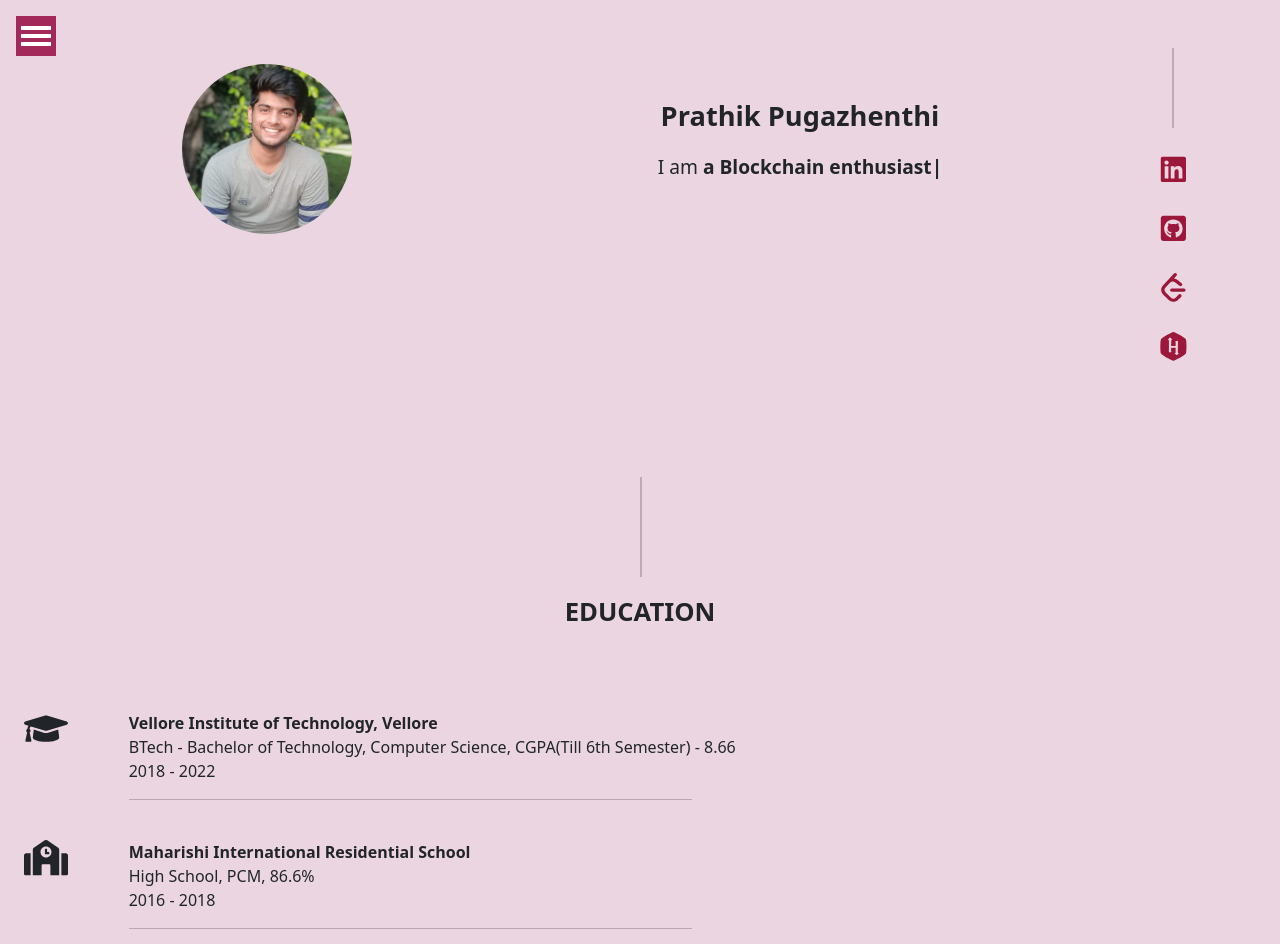
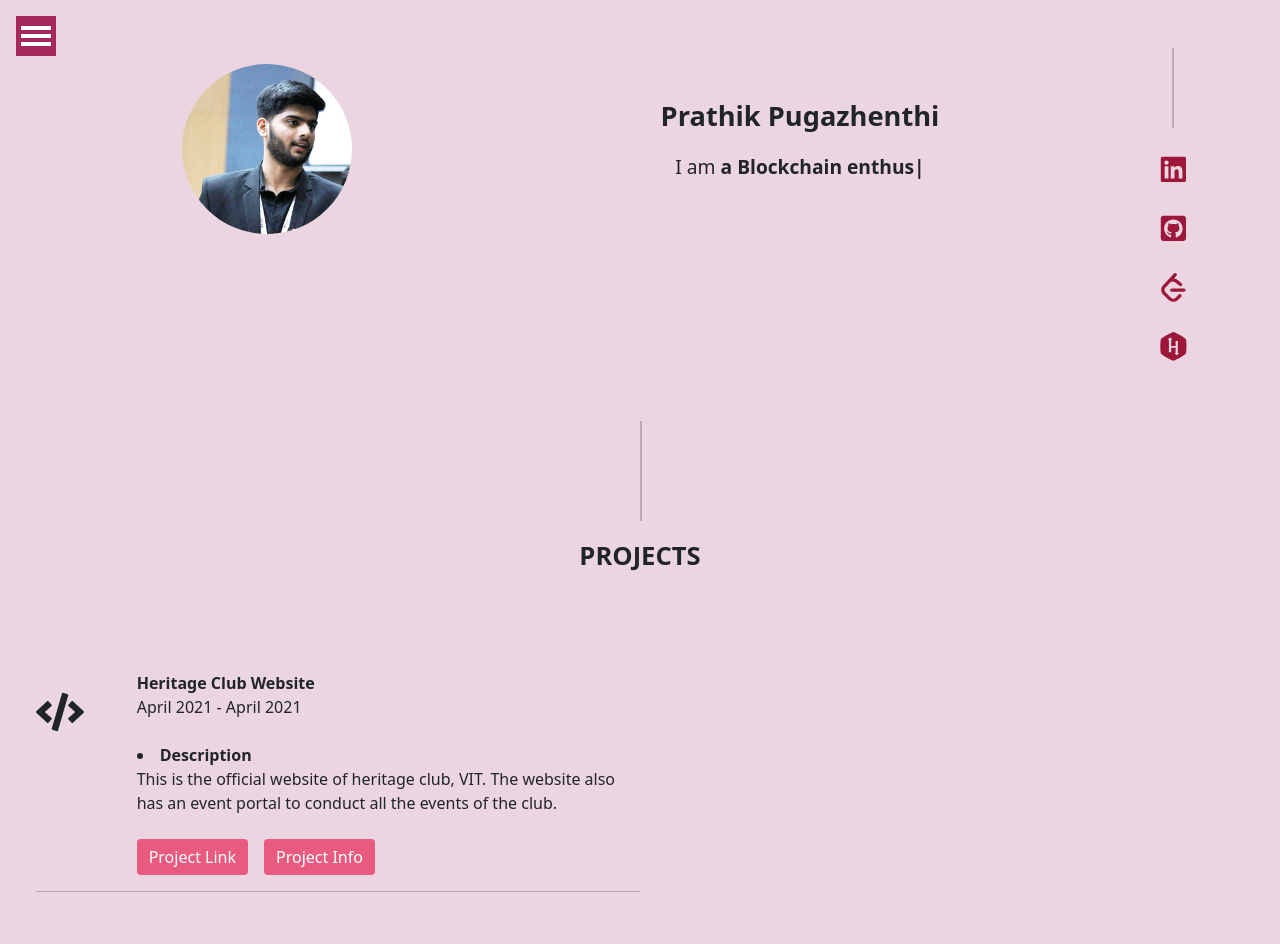
Before and after one commit to Prathik0300/Portfolio, a React (Create React App) app: page /Projects in a window 1280 px wide. Before the commit this address led to /. Shown: the top 944 px of the page. Built offline with nearby package versions, Linux system fonts and the light colour scheme.

Commit message:
almost done

```diff
--- a/package.json
+++ b/package.json
@@ -9,7 +9,9 @@
     "@testing-library/jest-dom": "^5.14.1",
     "@testing-library/react": "^11.2.7",
     "@testing-library/user-event": "^12.8.3",
+    "axios": "^0.21.4",
     "bootstrap": "^5.1.1",
+    "chart.js": "^3.5.1",
     "react": "^17.0.2",
     "react-chartjs-2": "^3.0.5",
     "react-dom": "^17.0.2",
--- a/src/App.css
+++ b/src/App.css
@@ -207,6 +207,25 @@ body{
 
 /* Common Styling for other components */
 
+.ProjectBtn {
+  margin-left: 1rem;
+}
+
+.ProjectCustomBtn button{
+  background-color: #e85a80;
+  color: #fff;
+
+}
+
+button{
+  outline: none !important;
+}
+
+button:focus,button:active {
+  outline: none !important;
+  box-shadow: none !important;
+}
+
 .newLine{
   white-space: pre-line;
 }
@@ -230,14 +249,17 @@ body{
   background-color: #e85a80 !important;
   outline: none !important;
   border: none !important;
+  color: #fff !important;
 }
 
 .btn:focus{
   outline: none !important;
   box-shadow: none !important;
 }
+
 .ActiveBtn{
   background-color: #9c173a !important;
+  color: #fff !important;
 }
 
 .AnimateRow{
@@ -259,7 +281,6 @@ body{
   align-items: center;
   justify-content: center;
   margin-right: 3rem;
-  /* animation: DispImg 0.5s ease-in-out forwards; */
 }
 
 .ImageRow img{
--- a/src/App.js
+++ b/src/App.js
@@ -1,6 +1,7 @@
 import './App.css';
 import {BrowserRouter} from "react-router-dom";
 import Main from "./Components/Main";
+
 
 
 function App() {
--- a/src/Components/Header.js
+++ b/src/Components/Header.js
@@ -9,7 +9,6 @@ const owner = OWNER;
 export default function Header() {
 
     const social = owner[0].socialLinks.map((item) => {
-        console.log(item.link,item.name);
         return(
                 <p key={item.id}>
                     <a href={item.link} target="blank">
--- a/src/Components/Main.js
+++ b/src/Components/Main.js
@@ -8,11 +8,14 @@ import Volunteer from './Volunteer';
 import { OWNER } from "../shared/prathik";
 import Skills from './Skills';
 import Experience from './Experience';
+import Project from './Projects';
+
+const URL = window.location.pathname;
 
 export default function Main() {
     return (
         <>
-            <Navbar/>
+            <Navbar URL={URL}/>
             <Header/>
 
             <Switch>
@@ -22,6 +25,7 @@ export default function Main() {
                 <Route exact path="/Volunteer" component={() => <Volunteer owner={OWNER[0]}/>}/>
                 <Route exact path="/Skills" component={() => <Skills owner={OWNER[0]}/>}/>
                 <Route exact path="/Experience" component={() => <Experience owner={OWNER[0]}/>}/>
+                <Route exact path="/Projects" component={() => <Project owner={OWNER[0]}/>}/>
                 <Redirect to="/"/>
             </Switch>
         </>
--- a/src/Components/Navbar.js
+++ b/src/Components/Navbar.js
@@ -5,12 +5,16 @@ import {Link} from "react-router-dom";
 var openVal = 0;
 const NavbarValues = ["Education","Certifications","Volunteer","Skills","Experience","Projects"];
 
-
-export default function Navbar() {
+export default function Navbar({URL}) {
 
     const [Active,setActive] = useState(false);
     const [HasOpened,setHasOpened] = useState(false);
     const [ActiveNavItem,setActiveNavItem] = useState(-1);
+
+    useEffect(()=>{
+        var idx = NavbarValues.indexOf(URL.slice(1));
+        setActiveNavItem(idx);
+    },[]);
 
     useEffect(() => {
         if(Active===false && openVal>0){
--- a/src/Components/Projects.js
+++ b/src/Components/Projects.js
@@ -1,11 +1,155 @@
-import React from 'react'
+import React, { useState,useEffect } from 'react';
+import { Button } from 'reactstrap';
+import { Pie } from 'react-chartjs-2'
 
+var ToSetID = -1;
+const axios = require('axios');
 
+const COLORS = ['#0088FE', '#00C49F','#cc00cc','#ffff00', '#FFBB28', '#FF8042'];
 
-export default function Projects() {
-    return (
-        <div>
+function Project({owner}){
 
+    const [RepoLanguage,setRepoLanguage] = useState([]);
+    const [ShowChartDivId,setChartDivId] = useState(-1);
+    const [chartItems,setChartItems] = useState([]);
+    const [ActiveBtn,setActiveBtn] = useState(-1);
+
+    useEffect(() => {
+        setChartDivId(ToSetID);
+        RepoInfo(-1,null);
+    },[])
+
+    useEffect(() => {
+        setChartDivId(ToSetID);
+    },[chartItems]);
+
+    useEffect(() => {
+
+        var lang = [];
+        var val = [];
+        var s = 0;
+        var obj = RepoLanguage[RepoLanguage.length -1];
+
+        for(const language in obj){
+            lang.push(language);
+            val.push(obj[language])
+            s+=obj[language];
+        }
+
+        for(var i=0;i<val.length;i++){
+            val[i] = (val[i]/s)*100;
+        }
+
+        setChartItems([
+            <Pie
+            data={{
+                labels:lang,
+                datasets:[{
+                    label:"Percentage use of languages in the project",
+                    data:val,
+                    backgroundColor:COLORS
+                }]
+            }}
+            height={250}
+            width={250}
+            options={{
+                maintainAspectRatio:false,
+            }}
+        />
+        ])
+    },[RepoLanguage]);
+
+    const RepoInfo = (id,repo) => {
+
+        if(repo===null || repo===undefined){
+            ToSetID = id;
+            return;
+        }
+
+        setActiveBtn(id);
+        const finalLang = axios({
+            method:"get",
+            url: `https://api.github.com/repos/Prathik0300/${repo}/languages`,
+        })
+        .then((res) => {
+            return res.data;
+        }).catch((error) => {
+            console.error(error);
+        });
+
+        const LoadVal = async() => {
+            const lang = await finalLang;
+            setRepoLanguage([...chartItems,lang]);
+        }
+        LoadVal();
+        ToSetID = id;
+    }
+
+    const OpenLink = (link) => {
+        return window.open(link,"_blank");
+    }
+
+    const projects = owner.projects.map((details) => {
+        const isActive = details.id === ActiveBtn ? "ActiveBtn" : "";
+        return(
+            <div key={details.id} className="container-fluid mt-5 mb-4">
+                <div className="row col-md-12">
+                    <div style={{fontSize:"3rem"}} className="col-md-1">
+                        {details.logo}
+                    </div>
+                    <div className="col-md-5">
+                        <div>
+                            <b>{details.name}</b>
+                        </div>
+                        <div>
+                            <span>
+                                {details.start} {' '} - {' '} {details.end ? <span>{details.end}</span>:<span>Present</span>}
+                            </span>
+                        </div>
+                        <div className="mt-4 newLine">
+                            <li><b>Description</b></li>
+                            {details.description}
+                        </div>
+                        <div key={details.id} style={{display:'flex',flexDirection:'row'}} className="mt-4 ProjectCustomBtn">
+                            <div>
+                                {details.link ? <Button onClick={() => OpenLink(details.link)}>Project Link</Button> : null}
+                            </div>
+                            <div>
+                                {details.repo ? <Button className={`ProjectBtn ${isActive}`} onClick={() => RepoInfo(details.id,details.repo)} target="blank">Project Info</Button> : null}
+                            </div>
+                        </div>
+                    </div>
+                    {ShowChartDivId===details.id ? <div style={{display:"flex",alignItems:"center",justifyContent:"center"}} className="col-md-6">
+                        <div className="chartDivMargin">
+                            <div className="mb-2 text-center">
+                                <b>Percentage use of languages in the project : <u>{details.name}</u></b>
+                                </div>
+                                <div>{chartItems[chartItems.length - 1]}
+                                </div>
+                            </div>
+                    </div>:null}
+                </div>
+                <>
+                    <div className="col-md-6">
+                        <hr/>
+                    </div>
+                </>
+            </div>
+        );
+    });
+
+    return(
+        <div className="container-fluid">
+            <div style={{fontSize:"1.6rem"}} className="row mt-4 mb-5 text-center Heading">
+                <b>PROJECTS</b>
+            </div>
+            <div className="row">
+                <div className="ml-4">
+                    {projects}
+                </div>
+            </div>
         </div>
-    )
+    );
 }
+
+export default Project;
--- a/src/index.js
+++ b/src/index.js
@@ -11,7 +11,4 @@ ReactDOM.render(
   document.getElementById('root')
 );
 
-// If you want to start measuring performance in your app, pass a function
-// to log results (for example: reportWebVitals(console.log))
-// or send to an analytics endpoint. Learn more: https://bit.ly/CRA-vitals
 reportWebVitals();
--- a/src/shared/prathik.js
+++ b/src/shared/prathik.js
@@ -11,8 +11,7 @@ export const OWNER =
         Mobile: '9176844636',
         resume:'assets/PRATHIK PUGAZHENTHI.pdf',
         Personal_email:'prathik0300@gmail.com',
-        Work_email: 'prathik.pugazhenthi2018@vitstudent.ac.in',
-        About:'Hello everyone, I am Prathik Pugazhenthi and I am pursuing my BTech in Computer Science Engineering from Vellore Institute Of Technology, Vellore. I am currently in my pre-final year. I love programming and developing new things. I also like studying about the updates in the blockchain world and the development of decentralized applications.',
+        Work_email: 'A Computer Science final year grad having interest in developing web-apps and D-apps.Have knowledge in MERN stack,Solidity,Azure for developing scalable and responsive Solutions.',
 
         // TAGLINE
 
@@ -321,9 +320,9 @@ export const OWNER =
                 role:'Summer Intern (Analyst)',
                 organization:'UBS',
                 type:'Internship',
-                location:'Vellore',
+                location:'Hyderabad',
                 start: 'June 2021',
-                End: 'Present',
+                End: 'August 2021',
                 description:`Was a part of IBO India.
 
                 Worked in Alteryx to design efficient workflows to handle large datasets and pre-process them for further analysis.
```
Also changed, not shown: public/assets/Images/prathik.jpg, 1 other file (tests, documents, lock files or other folders).
